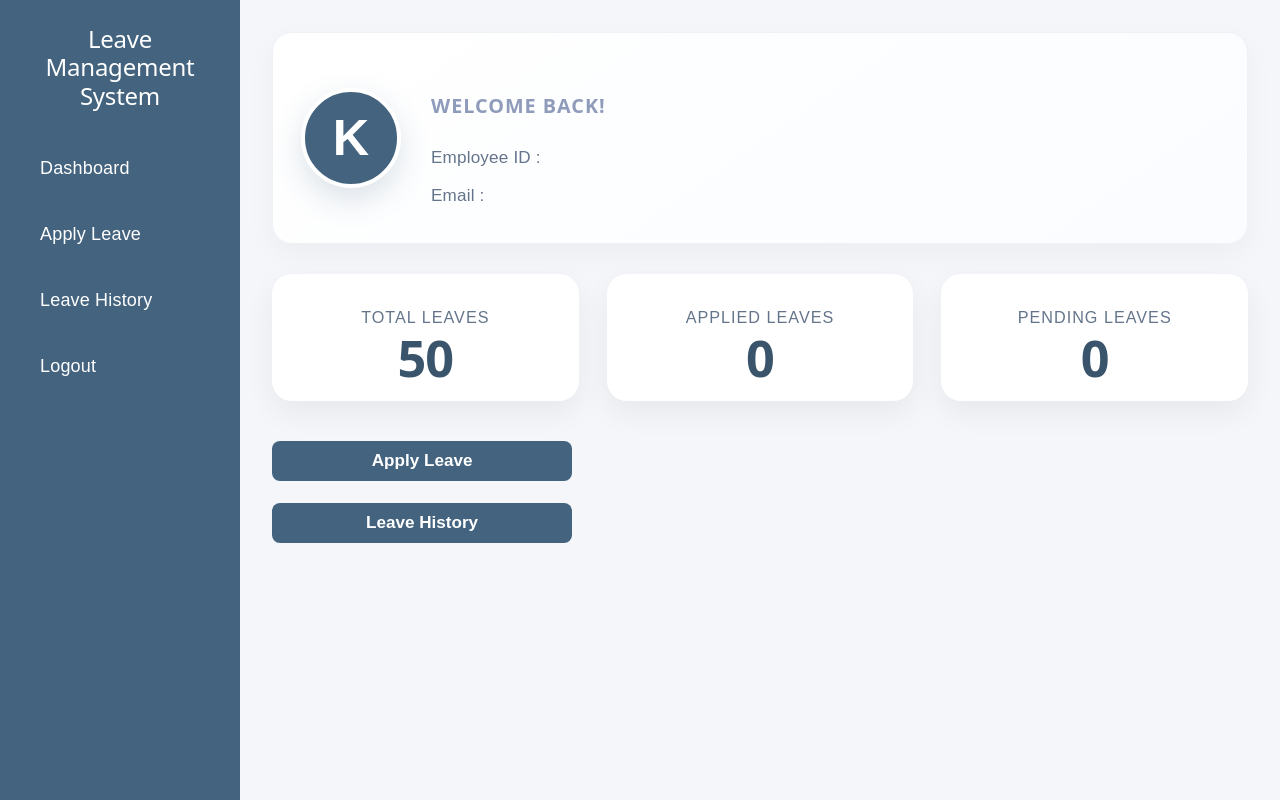
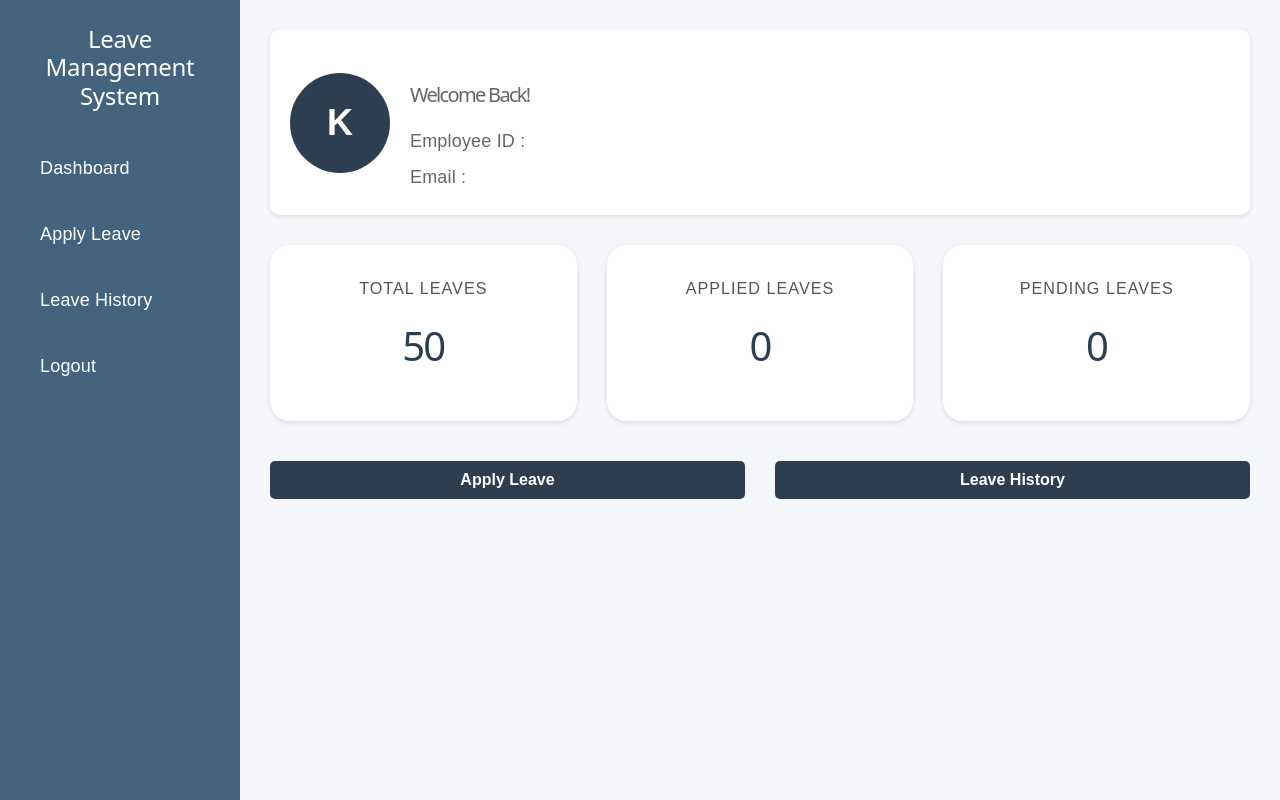
Before and after one commit to Kruti1112/Leave-Management-System, a React (Vite) app in the folder client/: page /dashboard in a window 1280 px wide. Built offline with nearby package versions, Linux system fonts and the light colour scheme; no server answers.

Commit message:
MongoDB connected with frontend

```diff
--- a/client/src/pages/AdminDashboard.jsx
+++ b/client/src/pages/AdminDashboard.jsx
@@ -14,7 +14,6 @@ function AdminDashboard() {
     const [loading, setLoading] = useState(true);
     const navigate = useNavigate();
 
-    // Check auth
     useEffect(() => {
         const isAdminLoggedIn = sessionStorage.getItem("isAdminLoggedIn");
         if (isAdminLoggedIn !== "true") {
@@ -44,7 +43,7 @@ function AdminDashboard() {
             .then((response) => {
                 if (response.data.success) {
                     alert(response.data.message);
-                    fetchData(); // Refresh stats and list
+                    fetchData();
                 } else {
                     alert("Failed to update status");
                 }
@@ -61,7 +60,7 @@ function AdminDashboard() {
     };
 
     if (sessionStorage.getItem("isAdminLoggedIn") !== "true") {
-        return null; // Prevents flashing dashboard content before redirect
+        return null;
     }
 
     return (
@@ -103,7 +102,7 @@ function AdminDashboard() {
                     </div>
                 ) : (
                     <>
-                        {/* Stats Cards */}
+                        {/* Status Cards */}
                         <div className="stats-cards">
                             <div className="card card-blue">
                                 <div className="card-info">
--- a/client/src/pages/ApplyLeave.jsx
+++ b/client/src/pages/ApplyLeave.jsx
@@ -81,11 +81,8 @@ function ApplyLeave() {
     }
 
         return (
-
         <div className="dashboard">
-
             {/* Sidebar */}
-
             <div className="sidebar">
                 <h2>Leave Management System</h2>
                 <ul>
@@ -97,7 +94,6 @@ function ApplyLeave() {
             </div>
 
             {/* Main */}
-
             <div className="main">
                 <div className="leave-box">
                     <h2>Apply Leave</h2>
@@ -159,5 +155,4 @@ function ApplyLeave() {
     );
 
 }
-
 export default ApplyLeave;
--- a/client/src/pages/EmployeeDashboard.jsx
+++ b/client/src/pages/EmployeeDashboard.jsx
@@ -73,11 +73,11 @@ function EmployeeDashboard() {
                             onError={() => setImgError(true)}
                         />
                     ) : (
-                        <div className="profile-image-fallback">
+                        <div className="profile-image">
                             {employee.name ? employee.name.charAt(0).toUpperCase() : "K"}
                         </div>
                     )}
-                    <div>
+                    <div className="welcomeCard">
                         <h1>Welcome Back!</h1>
                         <h2>{employee.name}</h2>
                         <p>Employee ID : {employee._id}</p>
@@ -111,5 +111,4 @@ function EmployeeDashboard() {
         </div>
     );
 }
-
 export default EmployeeDashboard;
--- a/client/src/pages/LeaveHistory.jsx
+++ b/client/src/pages/LeaveHistory.jsx
@@ -21,7 +21,6 @@ function LeaveHistory() {
         <div className="dashboard">
 
             {/* Sidebar */}
-
             <div className="sidebar">
                 <h2>Leave Management System</h2>
                 <ul>
@@ -31,9 +30,7 @@ function LeaveHistory() {
                     <li onClick={() => window.location="/login"}>Logout</li>
                 </ul>
             </div>
-
             {/* Main */}
-
             <div className="main">
                 <h2 className="page-title">Leave History</h2>
                 <table>
--- a/client/src/styles/AdminDashboard.css
+++ b/client/src/styles/AdminDashboard.css
@@ -5,7 +5,6 @@
 }
 
 /* Sidebar */
-
 .sidebar{
     width:240px;
     background:var(--primary);
@@ -181,8 +180,7 @@
 }
 .card-green .card-value {
     color: white;
-}
-
+ transition: all 0.4s cubic-bezier(0.16, 1, 0.3, 1);}
 
 .table-section{
     background:white;
--- a/client/src/styles/EmployeeDashboard.css
+++ b/client/src/styles/EmployeeDashboard.css
@@ -1,13 +1,12 @@
-*{
-    margin:0;
-    padding:0;
-    box-sizing:border-box;
-    font-family:Arial,sans-serif;
+* {
+    margin: 0;
+    padding: 0;
+    font-family: Arial, sans-serif;
 }
 
 body{
     background:#f2f2f2;
-    min-height: 100vh;
+    min-height:100vh;
 }
 
 .dashboard{
@@ -17,7 +16,7 @@ body{
 
 .sidebar{
     width:220px;
-    background:var(--primary);
+    background:#2c3e50;
     color:white;
     padding:20px;
 }
@@ -25,7 +24,7 @@ body{
 .sidebar h2{
     text-align:center;
     margin-bottom:40px;
-    color: #ffffff;
+    color:#fff;
 }
 
 .sidebar ul{
@@ -40,163 +39,114 @@ body{
 }
 
 .sidebar ul li:hover{
-    background:var(--primary-dark);
+    background:#1f2d3d;
 }
-
 
 .main{
     flex:1;
     padding:25px;
 }
 
-.welcome {
-    display: flex;
-    align-items: center;
-    gap: 30px;
-    background: linear-gradient(145deg, #ffffff 0%, #fafcff 100%);
-    padding: 28px;
-    border-radius: 20px;
-    box-shadow: 0 10px 30px rgba(0, 0, 0, 0.04);
-    border: 1px solid #eef2f6;
-    margin-bottom: 30px;
-    position: relative;
-    overflow: hidden;
+.welcome{
+    display:flex;
+    align-items:center;
+    gap:20px;
+    background:white;
+    padding:20px;
+    border-radius:10px;
+    box-shadow:0 2px 5px rgba(0,0,0,0.1);
+    margin-bottom:30px;
 }
 
-.welcome > div {
-    display: flex;
-    flex-direction: column;
-    justify-content: center;
+.welcomeCard{
+    display:flex;
+    flex-direction:column;
+    justify-content:center;
 }
 
-.profile-image {
-    width: 100px;
-    height: 100px;
-    border-radius: 50%;
-    background: var(--primary);
-    object-fit: cover;
-    border: 4px solid #eef2f6;
-    box-shadow: 0 12px 30px rgba(var(--primary-rgb),0.18);
-    transition: transform 200ms ease, box-shadow 200ms ease;
+.profile-image{
+    width:100px;
+    height:100px;
+    border-radius:50%;
+    background:#2c3e50;
+    color:white;
+    display:flex;
+    align-items:center;
+    justify-content:center;
+    font-size:2rem;
+    font-weight:bold;
 }
 
-.profile-image-fallback {
-    width: 100px;
-    height: 100px;
-    border-radius: 50%;
-    background: var(--primary);
-    color: white;
-    display: flex;
-    align-items: center;
-    justify-content: center;
-    font-size: 2.8rem;
-    font-weight: 800;
-    text-transform: uppercase;
-    border: 4px solid #ffffff;
-    box-shadow: 0 12px 30px rgba(var(--primary-rgb),0.18);
-    user-select: none;
+.welcome h1{
+    color:#666;
+    font-size:20px;
+    margin-bottom:5px;
 }
 
-
-.welcome h1 {
-    color: #8f9bba;
-    font-size: 1.1rem;
-    font-weight: 600;
-    text-transform: uppercase;
-    letter-spacing: 1px;
-    margin-bottom: 8px;
+.welcome h2{
+    color:#333;
+    font-size:30px;
+    margin-bottom:10px;
 }
 
-.welcome h2 {
-    color: #1e293b;
-    font-size: 2.4rem;
-    font-weight: 800;
-    margin-bottom: 12px;
-    text-transform: capitalize;
-    letter-spacing: -0.5px;
+.welcome p{
+    color:#666;
+    margin:5px 0;
 }
 
-.welcome p {
-    color: #64748b;
-    font-size: 0.95rem;
-    margin: 6px 0;
+.cards{
+    display:flex;
+    gap:30px;
+    margin-bottom:30px;
 }
 
-.cards {
-    display: flex;
-    gap: 28px;
-    margin-bottom: 30px;
+.card{
+    flex:1;
+    background:white;
+    padding:20px;
+    text-align:center;
+    border-radius:10px;
+    box-shadow:0 2px 5px rgba(0,0,0,0.1);
 }
 
-.card {
-    flex: 1;
-    background: white;
-    padding: 30px 24px;
-    text-align: center;
-    border-radius: 20px;
-    box-shadow: 0 12px 30px rgba(16, 24, 40, 0.06);
-    border: 1px solid #eef2f6;
-    transition: transform 180ms ease, box-shadow 180ms ease;
-}
- .card:hover{
-     transform: translateY(-6px);
-     box-shadow: 0 18px 45px rgba(16,24,40,0.09);
- }
-.card h3 {
-    margin-bottom: 15px;
-    color: #64748b;
-    font-size: 0.9rem;
-    font-weight: 700;
-    text-transform: uppercase;
-    letter-spacing: 1px;
+.card h3{
+    margin-bottom:10px;
+    color:#555;
 }
 
-.card h1 {
-    font-size: 2.8rem;
-    font-weight: 800;
-    margin: 0;
-    letter-spacing: -1px;
-    color: var(--primary-dark);
+.card h1{
+    font-size:40px;
+    color:#2c3e50;
 }
-
-/* Buttons */
 
 .buttons{
     margin-bottom:20px;
-    display: inline-flex;
-    gap: 12px;
-    flex-wrap: wrap;
-    align-items: center;
+    display:flex;
+    gap:30px;
 }
 
 .buttons button{
-    padding: 10px 18px;
-    min-width: 140px;
-    font-size: 0.95rem;
-    background:var(--primary);
+    padding:10px 15px;
+    background:#2c3e50;
     color:white;
     border:none;
-    border-radius:8px;
+    border-radius:5px;
     cursor:pointer;
-    transition: background 160ms ease, transform 160ms ease;
 }
 
 .buttons button:hover{
-    background:var(--primary-dark);
-    transform: translateY(-1px);
+    background:#1f2d3d;
 }
-
 
 table{
     width:100%;
     background:white;
     border-collapse:collapse;
-    box-shadow: 0 4px 6px rgba(0, 0, 0, 0.05);
-    border: 1px solid #e3f2fd;
+    box-shadow:0 2px 5px rgba(0,0,0,0.1);
 }
 
 table th{
-    background:var(--primary);
+    background:#2c3e50;
     color:white;
     padding:12px;
 }
--- a/client/src/styles/LeaveHistory.css
+++ b/client/src/styles/LeaveHistory.css
@@ -12,7 +12,7 @@
 
 .sidebar{
     width:220px;
-    background:var(--primary);
+    background:#2c3e50;
     color:white;
     padding:20px;
 }
@@ -29,38 +29,43 @@
 .sidebar li{
     padding:15px;
     cursor:pointer;
-    border-radius:5px;
     margin-bottom:10px;
 }
 
 .sidebar li:hover{
-    background:var(--primary);
+    background:#1f2d3d;
 }
 
 .main{
     flex:1;
-    padding:32px;
+    padding:30px;
     background:#f4f6f9;
 }
 
-h2.page-title{
-    margin-bottom:24px;
-    color: #1e293b !important;
-    font-size: 2rem;
-    font-weight: 800;
-    letter-spacing: -0.5px;
+.page-title{
+    margin-bottom:20px;
+    color:#333;
+    font-size:30px;
 }
 
 table{
     width:100%;
-    background:#ffffff;
-    border-collapse:separate;
-    border-spacing:0;
-    border-radius:20px;
-    overflow:hidden;
-    box-shadow: 0 14px 40px rgba(67, 99, 126, 0.12);
+    background:white;
+    border-collapse:collapse;
+    box-shadow:2px 2px 5px gray;
 }
 
+table th{
+    background:#2c3e50;
+    color:white;
+    padding:10px;
+}
+
+table td{
+    padding:10px;
+    border:1px solid #ddd;
+    text-align:center;
+}
 thead th{
     background:var(--primary);
     color:#ffffff;
```
Also changed, not shown: 2 other files (tests, documents, lock files or other folders).
